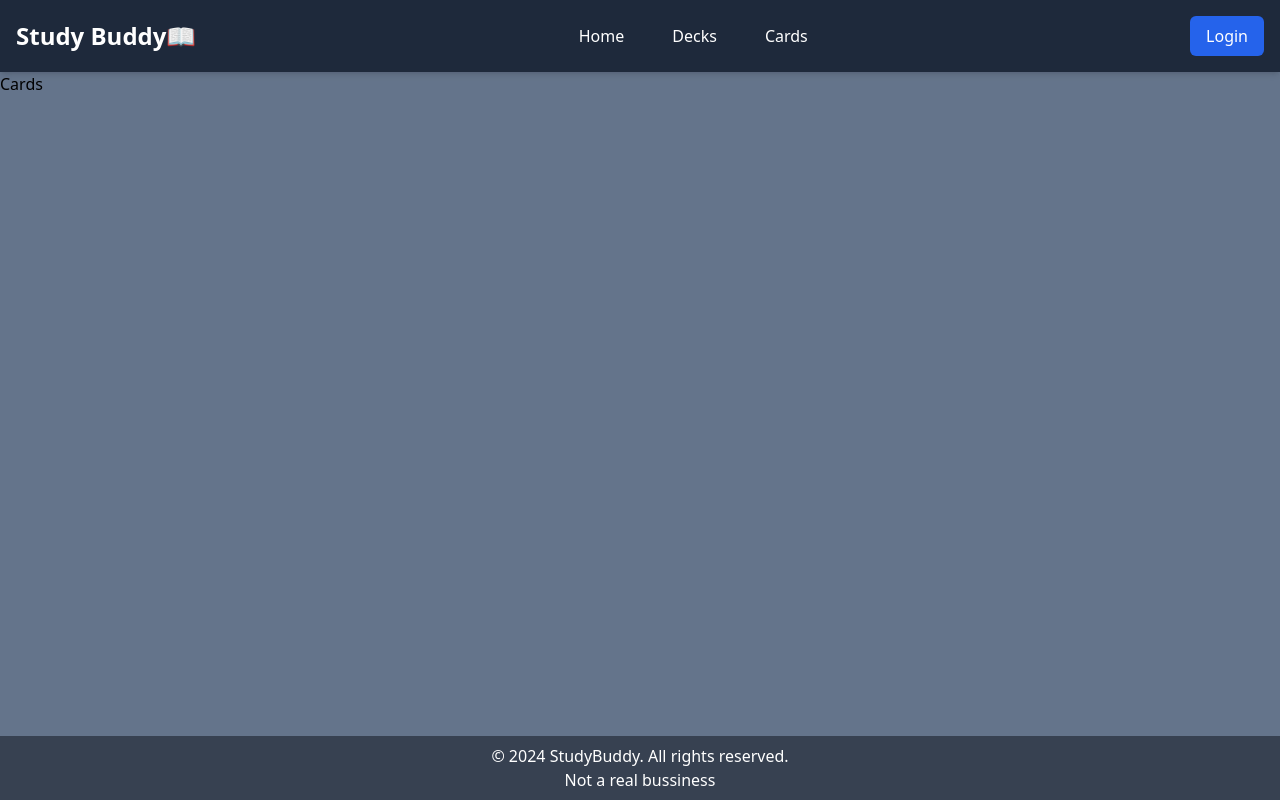
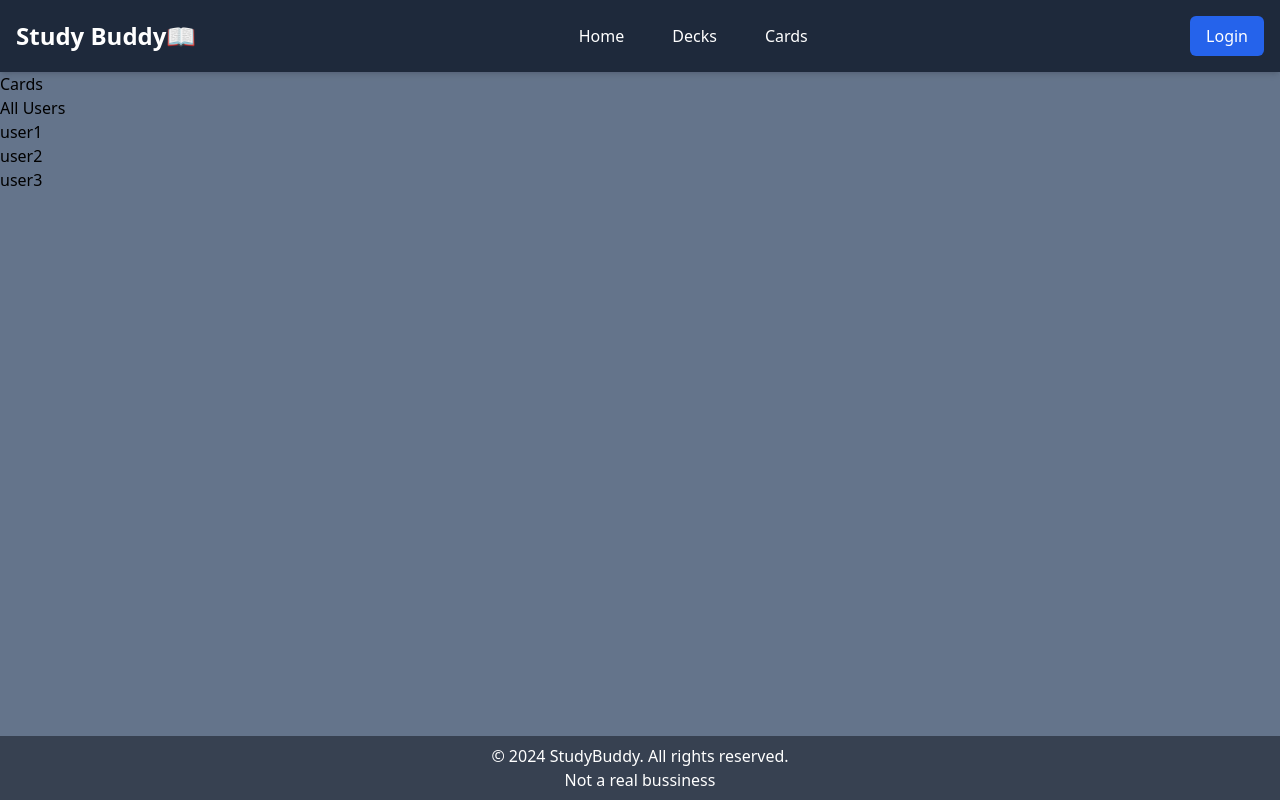
Before and after one commit to kerokero014/Study_buddy, a Next.js app in the folder stbdy/: page /cards in a window 1280 px wide. Built offline with nearby package versions, Linux system fonts and the light colour scheme.

Commit message:
refactor: Remove unused code and update AllDecks component

```diff
--- a/stbdy/src/app/api/decks/route.ts
+++ b/stbdy/src/app/api/decks/route.ts
@@ -1,4 +1,2 @@
 import { NextApiRequest, NextApiResponse } from "next";
 import prisma from "../../../../prisma/client";
-
-export const dynamic = "force-dynamic";
--- a/stbdy/src/app/cards/page.tsx
+++ b/stbdy/src/app/cards/page.tsx
@@ -1,5 +1,6 @@
 import MainHeader from "../components/MainHeader";
 import MainFooter from "../components/MainFooter";
+import AllUsers from "../components/AllUsers";
 
 export default function Page() {
   return (
@@ -7,6 +8,7 @@ export default function Page() {
       <MainHeader />
       <div>
         <h1>Cards</h1>
+        <AllUsers />
       </div>
       <MainFooter />
     </>
--- a/stbdy/src/app/components/AllDecks.tsx
+++ b/stbdy/src/app/components/AllDecks.tsx
@@ -1,7 +1,10 @@
 "use client";
 import { useEffect, useState } from "react";
+import prisma from "../../../prisma/client";
 
-export default function AllDecks() {
+export default async function AllDecks() {
+  const allDecks = await prisma.user.findMany();
+  console.log(allDecks);
 
   return (
     <div>
--- /dev/null
+++ b/stbdy/src/app/components/AllUsers.tsx
@@ -0,0 +1,16 @@
+"use client";
+import React, { useState, useEffect } from "react";
+
+export default function AllUsers() {
+
+  return (
+    <div>
+      <h2>All Users</h2>
+      <ul>
+        <li>user1</li>
+        <li>user2</li>
+        <li>user3</li>
+      </ul>
+    </div>
+  );
+}
```
